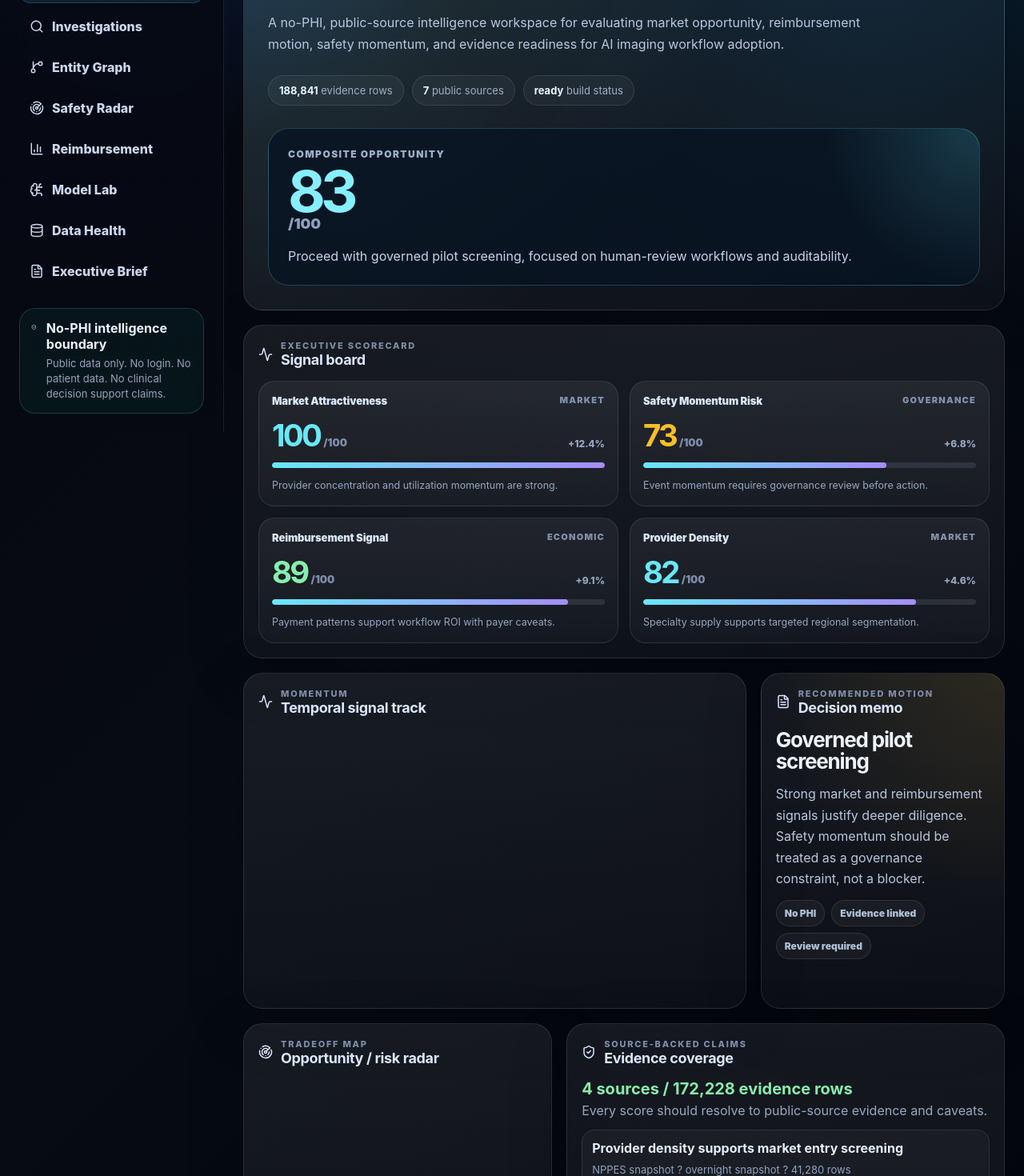
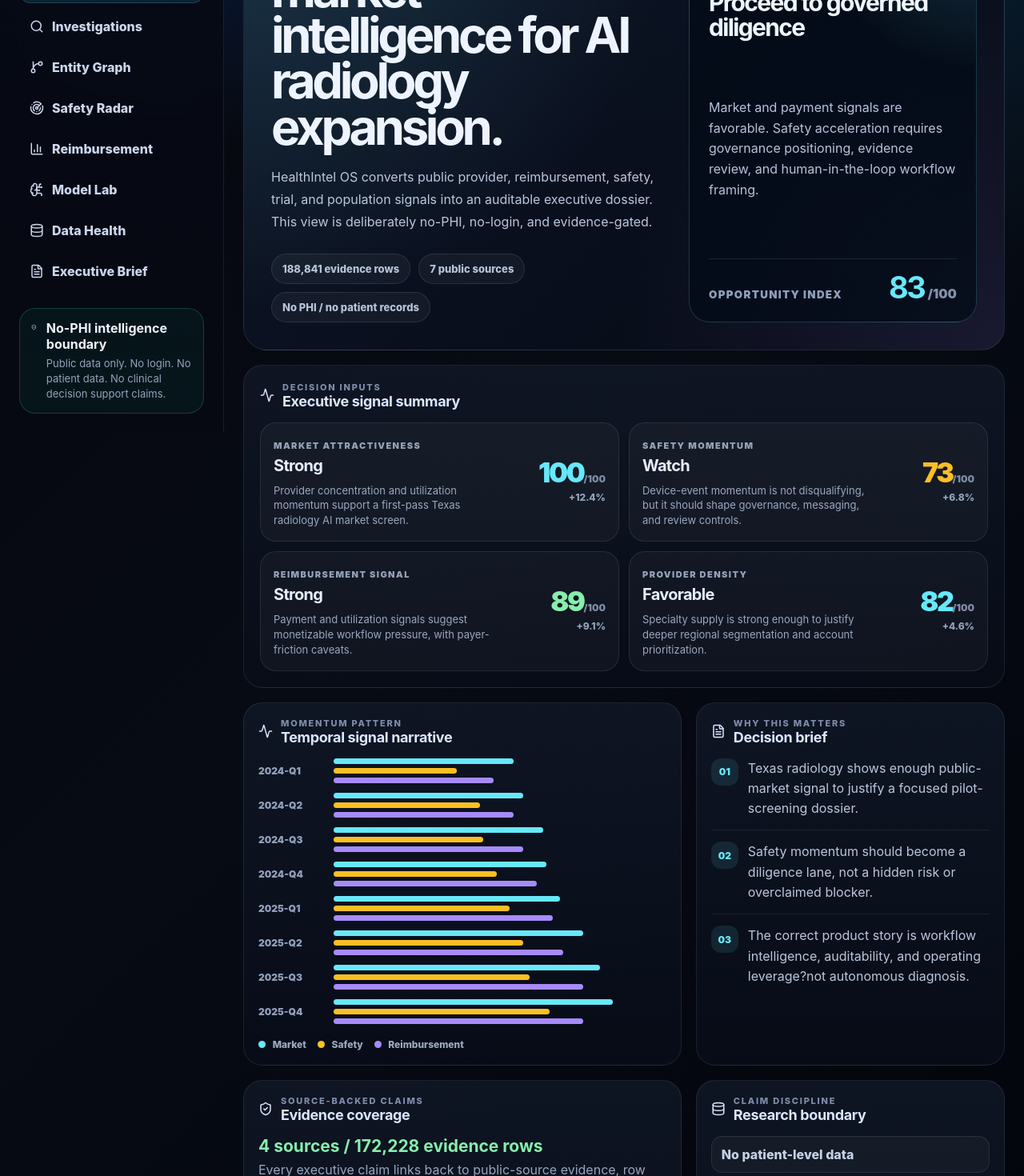
Before and after one commit to KrishnaSaiPokala/pokala-healthintel-os, a React (Vite) app in the folder apps/web/: page / in a window 1280 px wide. Shown: the part 260-1730 px from the top of the page at 80% size. Built offline with nearby package versions, Linux system fonts and the light colour scheme.

Commit message:
Redesign command center as executive intelligence brief

```diff
--- a/apps/web/src/modules/command-center/CommandCenter.tsx
+++ b/apps/web/src/modules/command-center/CommandCenter.tsx
@@ -1,111 +1,170 @@
-import { Activity, Database, FileText, Radar as RadarIcon, ShieldCheck } from 'lucide-react';
-import {
-  CartesianGrid,
-  Line,
-  LineChart,
-  PolarAngleAxis,
-  PolarGrid,
-  PolarRadiusAxis,
-  Radar as RadarShape,
-  RadarChart,
-  ResponsiveContainer,
-  Tooltip,
-  XAxis,
-  YAxis
-} from 'recharts';
+import { Activity, Database, FileText, ShieldCheck } from 'lucide-react';
 import { Panel } from '../../components/Panel';
-import { ScoreCard } from '../../components/ScoreCard';
-import { buildScoreCards, computeCompositeOpportunity } from '../../lib/scoring';
 import { evidenceCoverage } from '../../lib/evidence';
 import { formatNumber } from '../../lib/format';
+import { computeCompositeOpportunity } from '../../lib/scoring';
 import type { IntelligenceSnapshot } from '../../types/intelligence';
 
+type Tone = 'cyan' | 'green' | 'amber' | 'red';
+
+function scoreLabel(value: number) {
+  if (value >= 85) return 'Strong';
+  if (value >= 75) return 'Favorable';
+  if (value >= 65) return 'Watch';
+  return 'Review';
+}
+
+function SignalRow({
+  label,
+  value,
+  delta,
+  interpretation,
+  tone
+}: {
+  label: string;
+  value: number;
+  delta: string;
+  interpretation: string;
+  tone: Tone;
+}) {
+  const score = Math.round(Math.max(0, Math.min(100, value)));
+
+  return (
+    <article className={`signalRow ${tone}`}>
+      <div className="signalRowMain">
+        <div>
+          <span className="signalLabel">{label}</span>
+          <strong>{scoreLabel(score)}</strong>
+        </div>
+        <p>{interpretation}</p>
+      </div>
+
+      <div className="signalRowScore">
+        <span>{score}</span>
+        <small>/100</small>
+        <em>{delta}</em>
+      </div>
+    </article>
+  );
+}
+
 export function CommandCenter({ snapshot }: { snapshot: IntelligenceSnapshot }) {
-  const scoreCards = buildScoreCards(snapshot);
   const composite = Math.round(computeCompositeOpportunity(snapshot));
   const evidencePreview = snapshot.evidence.slice(0, 4);
 
   return (
-    <section className="gridPage commandGrid executiveCommand">
-      <Panel span={12} className="executiveHeroPanel">
-        <div className="executiveHero">
-          <div className="executiveHeroCopy">
-            <div className="eyebrow">Flagship public-data intelligence case</div>
-            <h2>Texas radiology AI market-entry command center</h2>
+    <section className="gridPage commandGrid executiveCommand finalCommand">
+      <Panel span={12} className="productHeroPanel">
+        <div className="productHero">
+          <div className="productHeroText">
+            <div className="eyebrow">Public-source healthcare intelligence</div>
+            <h2>Evidence-backed market intelligence for AI radiology expansion.</h2>
             <p>
-              A no-PHI, public-source intelligence workspace for evaluating market opportunity,
-              reimbursement motion, safety momentum, and evidence readiness for AI imaging workflow adoption.
+              HealthIntel OS converts public provider, reimbursement, safety, trial, and population signals
+              into an auditable executive dossier. This view is deliberately no-PHI, no-login, and evidence-gated.
             </p>
 
-            <div className="heroProofRow">
-              <span><strong>{formatNumber(snapshot.meta.evidenceRows)}</strong> evidence rows</span>
-              <span><strong>{snapshot.meta.sources}</strong> public sources</span>
-              <span><strong>{snapshot.meta.status}</strong> build status</span>
+            <div className="heroMetaLine">
+              <span>{formatNumber(snapshot.meta.evidenceRows)} evidence rows</span>
+              <span>{snapshot.meta.sources} public sources</span>
+              <span>No PHI / no patient records</span>
             </div>
           </div>
 
-          <aside className="executiveDecision">
-            <span>Composite opportunity</span>
-            <strong>{composite}</strong>
-            <small>/100</small>
-            <p>Proceed with governed pilot screening, focused on human-review workflows and auditability.</p>
+          <aside className="thesisCard">
+            <span>Recommended motion</span>
+            <strong>Proceed to governed diligence</strong>
+            <p>
+              Market and payment signals are favorable. Safety acceleration requires governance positioning,
+              evidence review, and human-in-the-loop workflow framing.
+            </p>
+            <div className="thesisScore">
+              <small>Opportunity index</small>
+              <b>{composite}</b>
+              <em>/100</em>
+            </div>
           </aside>
         </div>
       </Panel>
 
-      <Panel span={12} title="Signal board" eyebrow="Executive scorecard" icon={Activity} className="signalBoardPanel">
-        <div className="signalTiles">
-          {scoreCards.map((card) => <ScoreCard key={card.label} card={card} />)}
+      <Panel span={12} title="Executive signal summary" eyebrow="Decision inputs" icon={Activity} className="signalSummaryPanel">
+        <div className="signalRows">
+          <SignalRow
+            label="Market attractiveness"
+            value={snapshot.scores.market}
+            delta="+12.4%"
+            tone="cyan"
+            interpretation="Provider concentration and utilization momentum support a first-pass Texas radiology AI market screen."
+          />
+          <SignalRow
+            label="Safety momentum"
+            value={snapshot.scores.safety}
+            delta="+6.8%"
+            tone="amber"
+            interpretation="Device-event momentum is not disqualifying, but it should shape governance, messaging, and review controls."
+          />
+          <SignalRow
+            label="Reimbursement signal"
+            value={snapshot.scores.reimbursement}
+            delta="+9.1%"
+            tone="green"
+            interpretation="Payment and utilization signals suggest monetizable workflow pressure, with payer-friction caveats."
+          />
+          <SignalRow
+            label="Provider density"
+            value={snapshot.scores.providerDensity}
+            delta="+4.6%"
+            tone="cyan"
+            interpretation="Specialty supply is strong enough to justify deeper regional segmentation and account prioritization."
+          />
         </div>
       </Panel>
 
-      <Panel span={8} title="Temporal signal track" eyebrow="Momentum" icon={Activity} className="chartPanel">
-        <ResponsiveContainer height={320}>
-          <LineChart data={snapshot.temporal}>
-            <CartesianGrid strokeDasharray="3 3" stroke="rgba(255,255,255,.07)" />
-            <XAxis dataKey="period" stroke="#7d8aa5" tickLine={false} axisLine={false} />
-            <YAxis stroke="#7d8aa5" tickLine={false} axisLine={false} domain={[0, 100]} />
-            <Tooltip contentStyle={{ background: '#0a1020', border: '1px solid rgba(255,255,255,.14)', color: '#fff', borderRadius: 14 }} />
-            <Line type="monotone" dataKey="market" strokeWidth={3} dot={false} />
-            <Line type="monotone" dataKey="safety" strokeWidth={3} dot={false} />
-            <Line type="monotone" dataKey="reimbursement" strokeWidth={3} dot={false} />
-          </LineChart>
-        </ResponsiveContainer>
-      </Panel>
+      <Panel span={7} title="Temporal signal narrative" eyebrow="Momentum pattern" icon={Activity} className="temporalNarrativePanel">
+        <div className="temporalStory">
+          {snapshot.temporal.map((point) => (
+            <article key={point.period}>
+              <span>{point.period}</span>
+              <div className="temporalBars">
+                <i className="market" style={{ width: `${point.market}%` }} />
+                <i className="safety" style={{ width: `${point.safety}%` }} />
+                <i className="reimbursement" style={{ width: `${point.reimbursement}%` }} />
+              </div>
+            </article>
+          ))}
+        </div>
 
-      <Panel span={4} title="Decision memo" eyebrow="Recommended motion" icon={FileText} className="decisionMemoPanel">
-        <div className="memoStack">
-          <strong>Governed pilot screening</strong>
-          <p>
-            Strong market and reimbursement signals justify deeper diligence. Safety momentum should be treated as
-            a governance constraint, not a blocker.
-          </p>
-          <div className="memoPills">
-            <span>No PHI</span>
-            <span>Evidence linked</span>
-            <span>Review required</span>
-          </div>
+        <div className="legendLine">
+          <span><i className="market" /> Market</span>
+          <span><i className="safety" /> Safety</span>
+          <span><i className="reimbursement" /> Reimbursement</span>
         </div>
       </Panel>
 
-      <Panel span={5} title="Opportunity / risk radar" eyebrow="Tradeoff map" icon={RadarIcon}>
-        <ResponsiveContainer height={300}>
-          <RadarChart data={snapshot.radar}>
-            <PolarGrid stroke="rgba(255,255,255,.12)" />
-            <PolarAngleAxis dataKey="axis" stroke="#9aa6c0" />
-            <PolarRadiusAxis stroke="#64708a" />
-            <RadarShape dataKey="value" fillOpacity={0.28} />
-          </RadarChart>
-        </ResponsiveContainer>
+      <Panel span={5} title="Decision brief" eyebrow="Why this matters" icon={FileText} className="briefPanel">
+        <div className="briefStack">
+          <article>
+            <span>01</span>
+            <p>Texas radiology shows enough public-market signal to justify a focused pilot-screening dossier.</p>
+          </article>
+          <article>
+            <span>02</span>
+            <p>Safety momentum should become a diligence lane, not a hidden risk or overclaimed blocker.</p>
+          </article>
+          <article>
+            <span>03</span>
+            <p>The correct product story is workflow intelligence, auditability, and operating leverage?not autonomous diagnosis.</p>
+          </article>
+        </div>
       </Panel>
 
-      <Panel span={7} title="Evidence coverage" eyebrow="Source-backed claims" icon={ShieldCheck} className="evidencePreviewPanel">
-        <div className="coverageSummary">
+      <Panel span={7} title="Evidence coverage" eyebrow="Source-backed claims" icon={ShieldCheck} className="evidenceCoveragePanel">
+        <div className="coverageHeader">
           <strong>{evidenceCoverage(snapshot)}</strong>
-          <span>Every score should resolve to public-source evidence and caveats.</span>
+          <span>Every executive claim links back to public-source evidence, row counts, and caveats.</span>
         </div>
 
-        <div className="evidencePreviewList">
+        <div className="evidenceRows">
           {evidencePreview.map((item) => (
             <article key={item.id}>
               <strong>{item.claim}</strong>
@@ -115,8 +174,14 @@ export function CommandCenter({ snapshot }: { snapshot: IntelligenceSnapshot })
         </div>
       </Panel>
 
-      <Panel span={12} title="Pipeline status" eyebrow="Runtime boundary" icon={Database} className="terminalPanel compactRuntime">
-        <pre>{`build: public-evidence-release\nmode: CPU-first static artifacts\nmodel: transformer-ready signal layer\nstatus: ${snapshot.meta.status}\nlineage: evidence-gated\nprivacy: no PHI / no patient-level data`}</pre>
+      <Panel span={5} title="Research boundary" eyebrow="Claim discipline" icon={Database} className="boundaryPanel">
+        <div className="boundaryList">
+          <span>No patient-level data</span>
+          <span>No PHI ingestion</span>
+          <span>No clinical decision support claim</span>
+          <span>No paid API dependency</span>
+          <span>Public-data intelligence only</span>
+        </div>
       </Panel>
     </section>
   );
--- a/apps/web/src/styles/global.css
+++ b/apps/web/src/styles/global.css
@@ -586,3 +586,392 @@ main {
     font-size: 56px;
   }
 }
+
+/* --- Final executive design pass: remove dashboard-card aesthetic --- */
+
+.finalCommand {
+  gap: 18px;
+}
+
+.finalCommand .panel {
+  box-shadow: none;
+  border-color: rgba(148, 163, 184, .14);
+  background:
+    linear-gradient(180deg, rgba(17, 24, 39, .82), rgba(8, 13, 25, .82));
+}
+
+.productHeroPanel {
+  padding: 0;
+  overflow: hidden;
+  border-radius: 30px;
+  background:
+    radial-gradient(circle at top left, rgba(103, 232, 249, .16), transparent 34rem),
+    radial-gradient(circle at bottom right, rgba(167, 139, 250, .12), transparent 30rem),
+    linear-gradient(135deg, rgba(15, 23, 42, .94), rgba(6, 10, 20, .94)) !important;
+}
+
+.productHero {
+  display: grid;
+  grid-template-columns: minmax(0, 1fr) 360px;
+  gap: 32px;
+  padding: 34px;
+  align-items: stretch;
+}
+
+.productHeroText h2 {
+  max-width: 900px;
+  margin: 10px 0 0;
+  font-size: clamp(38px, 4.8vw, 68px);
+  line-height: .93;
+  letter-spacing: -.07em;
+}
+
+.productHeroText p {
+  max-width: 820px;
+  margin: 20px 0 0;
+  color: #b9c7dc;
+  font-size: 16px;
+  line-height: 1.75;
+}
+
+.heroMetaLine {
+  display: flex;
+  flex-wrap: wrap;
+  gap: 10px;
+  margin-top: 26px;
+}
+
+.heroMetaLine span {
+  border: 1px solid rgba(255,255,255,.10);
+  background: rgba(255,255,255,.045);
+  color: #b5c3d8;
+  border-radius: 999px;
+  padding: 10px 13px;
+  font-size: 13px;
+  font-weight: 800;
+}
+
+.thesisCard {
+  border: 1px solid rgba(103, 232, 249, .20);
+  background:
+    radial-gradient(circle at 100% 0%, rgba(103, 232, 249, .20), transparent 13rem),
+    rgba(3, 12, 24, .74);
+  border-radius: 26px;
+  padding: 24px;
+  display: grid;
+  align-content: space-between;
+  gap: 18px;
+}
+
+.thesisCard > span,
+.signalLabel {
+  color: #94a3b8;
+  font-size: 11px;
+  font-weight: 950;
+  letter-spacing: .13em;
+  text-transform: uppercase;
+}
+
+.thesisCard strong {
+  display: block;
+  color: #edf6ff;
+  font-size: 30px;
+  line-height: 1.02;
+  letter-spacing: -.055em;
+}
+
+.thesisCard p {
+  color: #b5c4db;
+  line-height: 1.6;
+}
+
+.thesisScore {
+  display: flex;
+  align-items: baseline;
+  gap: 4px;
+  border-top: 1px solid rgba(255,255,255,.10);
+  padding-top: 16px;
+}
+
+.thesisScore small {
+  margin-right: auto;
+  color: #8fa0ba;
+  font-weight: 900;
+  text-transform: uppercase;
+  letter-spacing: .10em;
+}
+
+.thesisScore b {
+  color: #67e8f9;
+  font-size: 38px;
+  line-height: 1;
+  letter-spacing: -.065em;
+}
+
+.thesisScore em {
+  color: #8392aa;
+  font-style: normal;
+  font-weight: 900;
+}
+
+.signalSummaryPanel {
+  padding: 20px;
+}
+
+.signalRows {
+  display: grid;
+  grid-template-columns: repeat(2, minmax(0, 1fr));
+  gap: 12px;
+}
+
+.signalRow {
+  display: grid;
+  grid-template-columns: minmax(0, 1fr) 116px;
+  gap: 18px;
+  align-items: center;
+  border: 1px solid rgba(255,255,255,.09);
+  border-radius: 20px;
+  background: rgba(255,255,255,.035);
+  padding: 16px;
+}
+
+.signalRowMain strong {
+  display: block;
+  margin-top: 5px;
+  color: #e5efff;
+  font-size: 20px;
+  letter-spacing: -.035em;
+}
+
+.signalRowMain p {
+  margin: 10px 0 0;
+  color: #98a8c1;
+  line-height: 1.45;
+  font-size: 13px;
+}
+
+.signalRowScore {
+  justify-self: end;
+  text-align: right;
+}
+
+.signalRowScore span {
+  display: inline-block;
+  color: #eaf6ff;
+  font-size: 34px;
+  line-height: .9;
+  font-weight: 950;
+  letter-spacing: -.07em;
+}
+
+.signalRowScore small {
+  color: #7f8ba3;
+  font-size: 12px;
+  font-weight: 900;
+}
+
+.signalRowScore em {
+  display: block;
+  margin-top: 7px;
+  color: #93a4bf;
+  font-style: normal;
+  font-size: 12px;
+  font-weight: 800;
+}
+
+.signalRow.cyan .signalRowScore span { color: #67e8f9; }
+.signalRow.green .signalRowScore span { color: #86efac; }
+.signalRow.amber .signalRowScore span { color: #fbbf24; }
+.signalRow.red .signalRowScore span { color: #fb7185; }
+
+.temporalNarrativePanel,
+.briefPanel,
+.evidenceCoveragePanel,
+.boundaryPanel {
+  min-height: 340px;
+}
+
+.temporalStory {
+  display: grid;
+  gap: 12px;
+  margin-top: 4px;
+}
+
+.temporalStory article {
+  display: grid;
+  grid-template-columns: 82px minmax(0, 1fr);
+  gap: 12px;
+  align-items: center;
+}
+
+.temporalStory article > span {
+  color: #8fa0bb;
+  font-size: 12px;
+  font-weight: 900;
+}
+
+.temporalBars {
+  display: grid;
+  gap: 5px;
+}
+
+.temporalBars i {
+  display: block;
+  height: 7px;
+  border-radius: 999px;
+  min-width: 7%;
+}
+
+.temporalBars .market,
+.legendLine .market {
+  background: #67e8f9;
+}
+
+.temporalBars .safety,
+.legendLine .safety {
+  background: #fbbf24;
+}
+
+.temporalBars .reimbursement,
+.legendLine .reimbursement {
+  background: #a78bfa;
+}
+
+.legendLine {
+  display: flex;
+  gap: 14px;
+  flex-wrap: wrap;
+  margin-top: 18px;
+  color: #9cacbf;
+  font-size: 12px;
+  font-weight: 800;
+}
+
+.legendLine i {
+  display: inline-block;
+  width: 9px;
+  height: 9px;
+  border-radius: 999px;
+  margin-right: 6px;
+}
+
+.briefStack {
+  display: grid;
+  gap: 14px;
+}
+
+.briefStack article {
+  display: grid;
+  grid-template-columns: 34px minmax(0, 1fr);
+  gap: 12px;
+  align-items: start;
+  border-bottom: 1px solid rgba(255,255,255,.08);
+  padding-bottom: 14px;
+}
+
+.briefStack article:last-child {
+  border-bottom: 0;
+  padding-bottom: 0;
+}
+
+.briefStack span {
+  width: 34px;
+  height: 34px;
+  display: grid;
+  place-items: center;
+  border-radius: 12px;
+  background: rgba(103, 232, 249, .10);
+  color: #67e8f9;
+  font-size: 12px;
+  font-weight: 950;
+}
+
+.briefStack p {
+  margin: 0;
+  color: #b9c7dc;
+  line-height: 1.58;
+}
+
+.coverageHeader {
+  display: grid;
+  gap: 6px;
+  margin-bottom: 14px;
+}
+
+.coverageHeader strong {
+  color: #86efac;
+  font-size: 21px;
+}
+
+.coverageHeader span {
+  color: #96a6bf;
+  line-height: 1.45;
+}
+
+.evidenceRows {
+  display: grid;
+  gap: 10px;
+}
+
+.evidenceRows article {
+  border: 1px solid rgba(255,255,255,.08);
+  border-radius: 16px;
+  padding: 12px 13px;
+  background: rgba(255,255,255,.035);
+}
+
+.evidenceRows strong {
+  display: block;
+  color: #e6efff;
+  margin-bottom: 5px;
+}
+
+.evidenceRows span {
+  color: #8fa0bb;
+  font-size: 13px;
+}
+
+.boundaryList {
+  display: grid;
+  gap: 10px;
+}
+
+.boundaryList span {
+  border: 1px solid rgba(255,255,255,.09);
+  background: rgba(255,255,255,.035);
+  border-radius: 14px;
+  padding: 12px;
+  color: #c4d2e7;
+  font-weight: 850;
+}
+
+.chartPanel,
+.decisionMemoPanel,
+.compactRuntime {
+  display: none !important;
+}
+
+@media (max-width: 1200px) {
+  .productHero {
+    grid-template-columns: 1fr;
+  }
+
+  .signalRows {
+    grid-template-columns: 1fr;
+  }
+}
+
+@media (max-width: 760px) {
+  .productHero {
+    padding: 22px;
+  }
+
+  .signalRow {
+    grid-template-columns: 1fr;
+  }
+
+  .signalRowScore {
+    justify-self: start;
+    text-align: left;
+  }
+}
```
